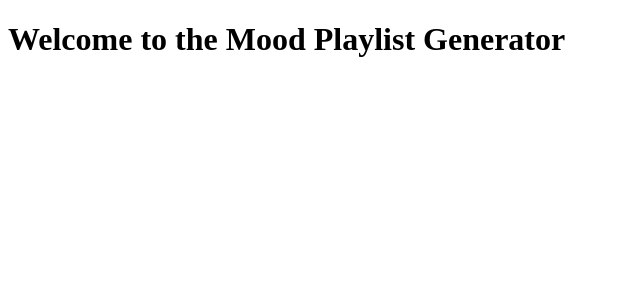
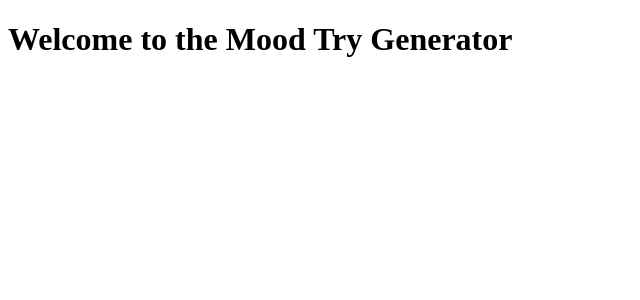
Before and after one commit to Ram-Delos-Santos/mood-playlist-generator, a React (Create React App) app in the folder frontend/: page /home in a window 1280 px wide. Shown: the top 300 px of the page, without its empty margins (0-640 px from the left). Built offline with nearby package versions, Linux system fonts and the light colour scheme.

Commit message:
Fixed error

```diff
--- a/frontend/src/pages/main.js
+++ b/frontend/src/pages/main.js
@@ -1,9 +1,9 @@
 import React from "react";
 
-function WelcomePage() {
+function MainPage() {
     return (
-        <h1>Welcome to the Mood Playlist Generator</h1>
+        <h1>Welcome to the Mood Try Generator</h1>
     );
 }
 
-export default WelcomePage;
+export default MainPage;
```
